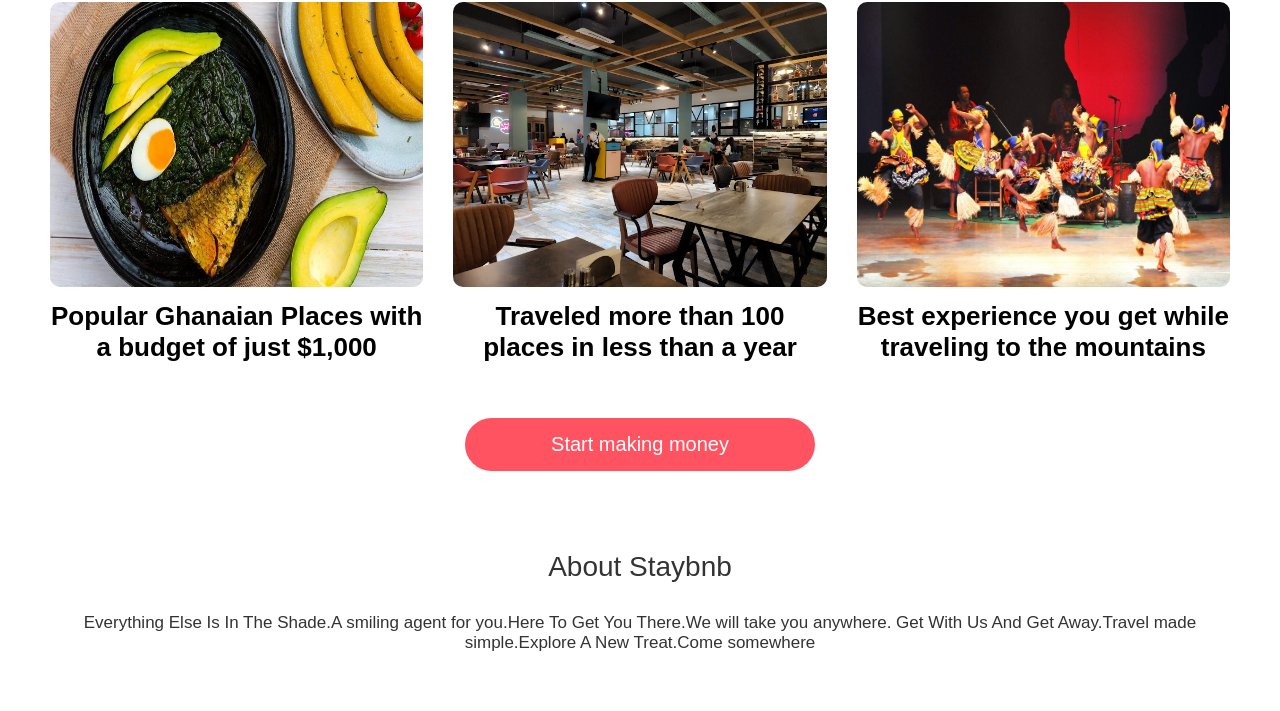
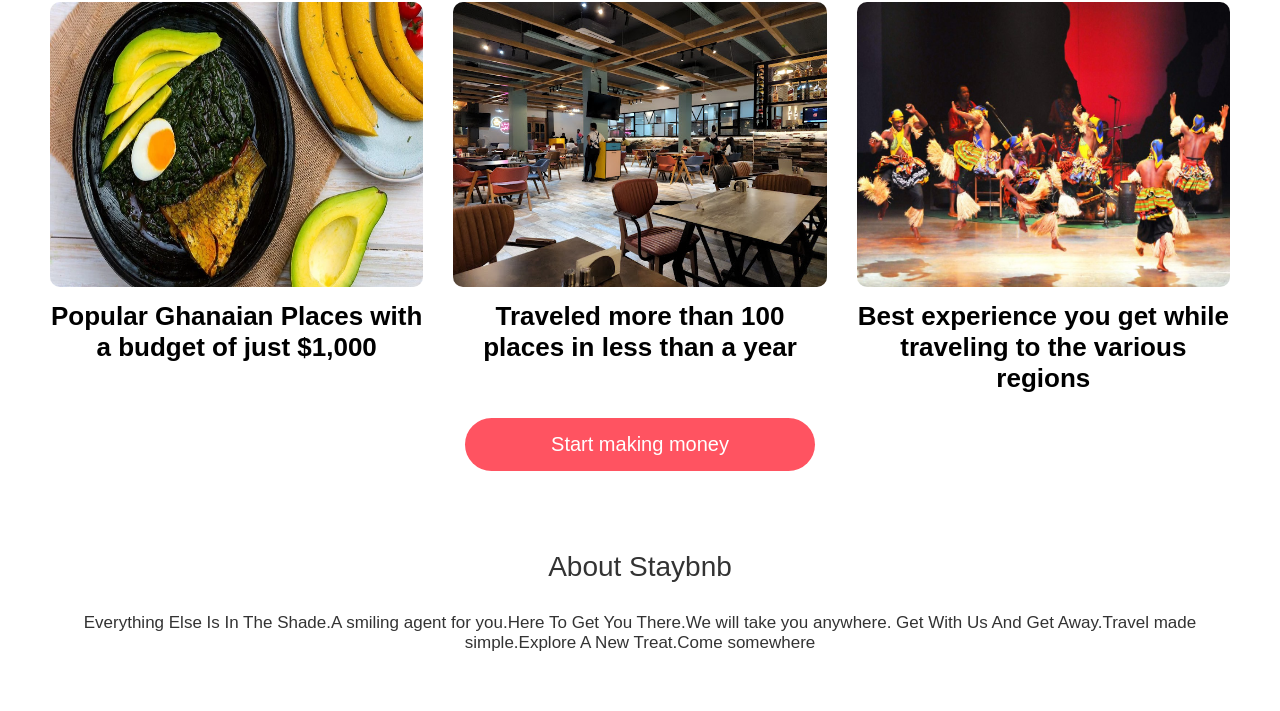
Before and after one commit to YawBoah/Travellers-Joint, a plain HTML site: page index.html in a window 1280 px wide. Shown: the part 2219-2930 px from the top of the page. Drawn offline with Linux system fonts and the light colour scheme.

Commit message:
I changed "traveling to the mountains" to "traveling to the various regions"

```diff
--- a/index.html
+++ b/index.html
@@ -152,7 +152,7 @@ href="https://cdnjs.cloudflare.com/ajax/libs/font-awesome/6.4.0/css/all.min.css"
         </div>
         <div>
             <img src="story-3.png">
-            <p>Best experience you get while traveling to the mountains</p>
+            <p>Best experience you get while traveling to the various regions</p>
         </div>
      </div>
      <a href="#" class="start-btn">Start making money</a>
```
